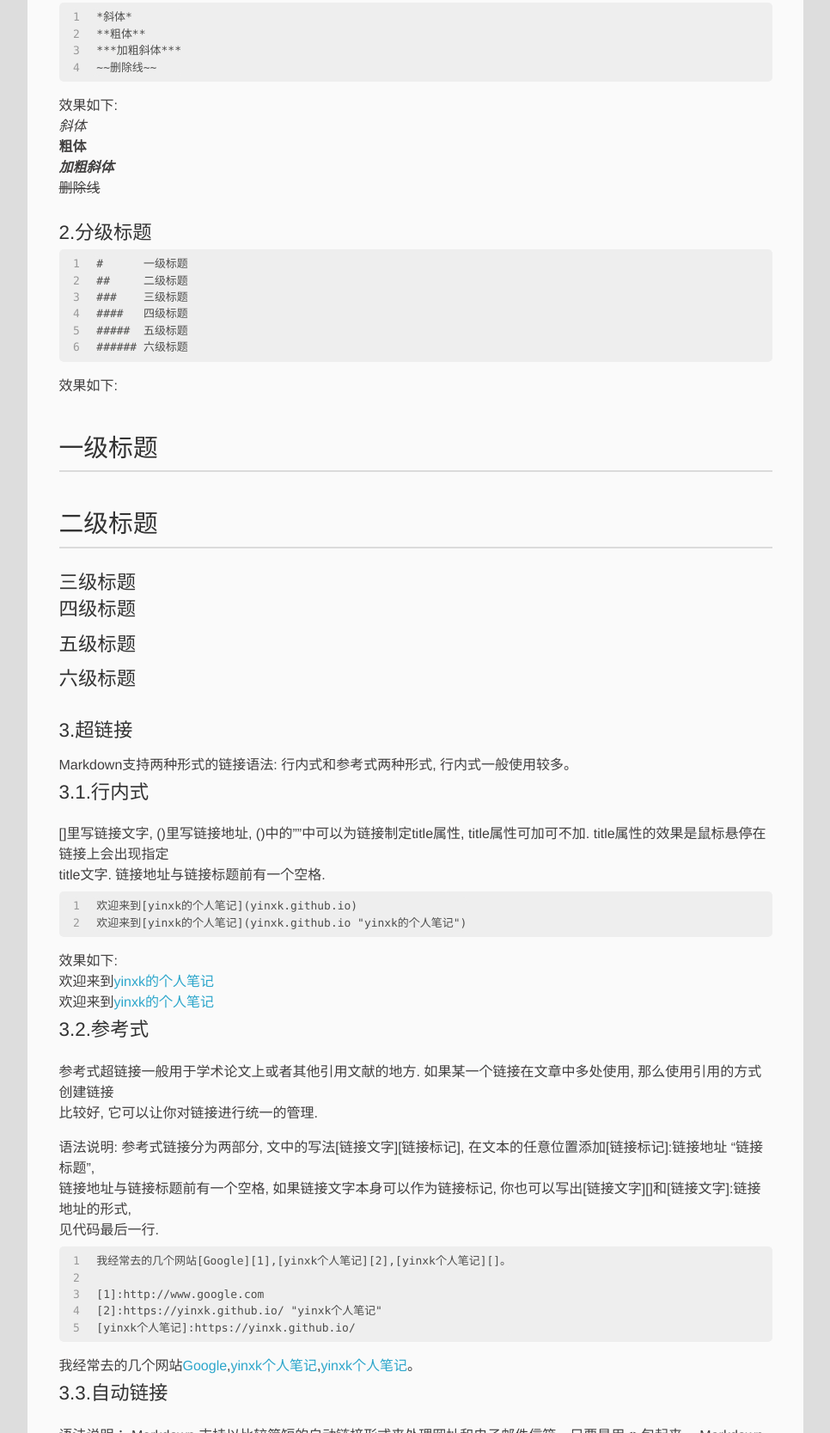
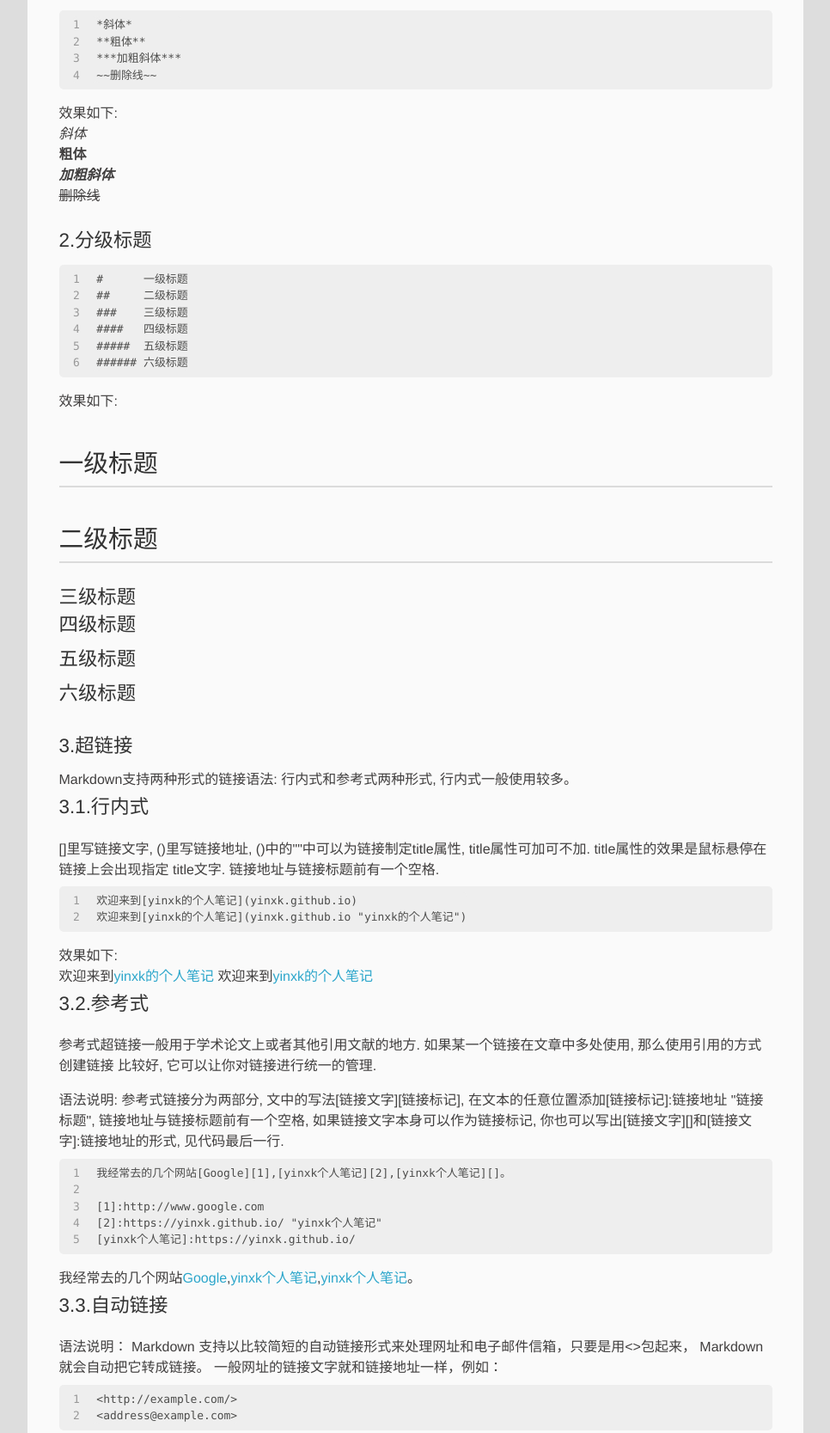
Before and after one commit to yinxk/yinxk.github.io-hexo, a plain HTML site: page index.html in a window 1280 px wide. Shown: the part 396-2063 px from the top of the page at 86% size, without its empty margins (6-972 px from the left). Drawn offline with Linux system fonts and the light colour scheme; a script that the page names is missing.

Commit message:
Site updated: 2019-07-14 21:15:14

```diff
--- a/index.html
+++ b/index.html
@@ -91,21 +91,53 @@
 </header>
     <div class="article-content">
 
-        <h3 id="1-斜体和粗体"><a href="#1-斜体和粗体" class="headerlink" title="1.斜体和粗体"></a>1.斜体和粗体</h3><figure class="highlight plain"><table><tr><td class="gutter"><pre><span class="line">1</span><br><span class="line">2</span><br><span class="line">3</span><br><span class="line">4</span><br></pre></td><td class="code"><pre><span class="line">*斜体* </span><br><span class="line">**粗体**</span><br><span class="line">***加粗斜体***</span><br><span class="line">~~删除线~~</span><br></pre></td></tr></table></figure>
-<p>效果如下:<br><em>斜体</em><br><strong>粗体</strong><br><strong><em>加粗斜体</em></strong><br><del>删除线</del> </p>
-<h3 id="2-分级标题"><a href="#2-分级标题" class="headerlink" title="2.分级标题"></a>2.分级标题</h3><figure class="highlight plain"><table><tr><td class="gutter"><pre><span class="line">1</span><br><span class="line">2</span><br><span class="line">3</span><br><span class="line">4</span><br><span class="line">5</span><br><span class="line">6</span><br></pre></td><td class="code"><pre><span class="line">#      一级标题</span><br><span class="line">##     二级标题</span><br><span class="line">###    三级标题</span><br><span class="line">####   四级标题</span><br><span class="line">#####  五级标题</span><br><span class="line">###### 六级标题</span><br></pre></td></tr></table></figure>
-<p>效果如下:   </p>
-<h1 id="一级标题"><a href="#一级标题" class="headerlink" title="一级标题"></a>一级标题</h1><h2 id="二级标题"><a href="#二级标题" class="headerlink" title="二级标题"></a>二级标题</h2><h3 id="三级标题"><a href="#三级标题" class="headerlink" title="三级标题"></a>三级标题</h3><h4 id="四级标题"><a href="#四级标题" class="headerlink" title="四级标题"></a>四级标题</h4><h5 id="五级标题"><a href="#五级标题" class="headerlink" title="五级标题"></a>五级标题</h5><h6 id="六级标题"><a href="#六级标题" class="headerlink" title="六级标题"></a>六级标题</h6><h3 id="3-超链接"><a href="#3-超链接" class="headerlink" title="3.超链接"></a>3.超链接</h3><p>Markdown支持两种形式的链接语法: 行内式和参考式两种形式, 行内式一般使用较多。</p>
-<h4 id="3-1-行内式"><a href="#3-1-行内式" class="headerlink" title="3.1.行内式"></a>3.1.行内式</h4><p>[]里写链接文字, ()里写链接地址, ()中的””中可以为链接制定title属性, title属性可加可不加. title属性的效果是鼠标悬停在链接上会出现指定<br>title文字. 链接地址与链接标题前有一个空格.<br><figure class="highlight plain"><table><tr><td class="gutter"><pre><span class="line">1</span><br><span class="line">2</span><br></pre></td><td class="code"><pre><span class="line">欢迎来到[yinxk的个人笔记](yinxk.github.io)</span><br><span class="line">欢迎来到[yinxk的个人笔记](yinxk.github.io &quot;yinxk的个人笔记&quot;)</span><br></pre></td></tr></table></figure></p>
-<p>效果如下:<br>欢迎来到<a href="yinxk.github.io">yinxk的个人笔记</a><br>欢迎来到<a href="yinxk.github.io" title="yinxk的个人笔记">yinxk的个人笔记</a></p>
-<h4 id="3-2-参考式"><a href="#3-2-参考式" class="headerlink" title="3.2.参考式"></a>3.2.参考式</h4><p>参考式超链接一般用于学术论文上或者其他引用文献的地方. 如果某一个链接在文章中多处使用, 那么使用引用的方式创建链接<br>比较好, 它可以让你对链接进行统一的管理. </p>
-<p>语法说明: 参考式链接分为两部分, 文中的写法[链接文字][链接标记], 在文本的任意位置添加[链接标记]:链接地址 “链接标题”,<br>链接地址与链接标题前有一个空格, 如果链接文字本身可以作为链接标记, 你也可以写出[链接文字][]和[链接文字]:链接地址的形式,<br>见代码最后一行.<br><figure class="highlight plain"><table><tr><td class="gutter"><pre><span class="line">1</span><br><span class="line">2</span><br><span class="line">3</span><br><span class="line">4</span><br><span class="line">5</span><br></pre></td><td class="code"><pre><span class="line">我经常去的几个网站[Google][1],[yinxk个人笔记][2],[yinxk个人笔记][]。</span><br><span class="line"></span><br><span class="line">[1]:http://www.google.com</span><br><span class="line">[2]:https://yinxk.github.io/ &quot;yinxk个人笔记&quot;</span><br><span class="line">[yinxk个人笔记]:https://yinxk.github.io/</span><br></pre></td></tr></table></figure></p>
+        <h3>1.斜体和粗体</h3>
+<p><figure class="highlight plain"><table><tr><td class="gutter"><pre><span class="line">1</span><br><span class="line">2</span><br><span class="line">3</span><br><span class="line">4</span><br></pre></td><td class="code"><pre><span class="line">*斜体* </span><br><span class="line">**粗体**</span><br><span class="line">***加粗斜体***</span><br><span class="line">~~删除线~~</span><br></pre></td></tr></table></figure></p>
+<p>效果如下:<br>
+<em>斜体</em><br>
+<strong>粗体</strong><br>
+<strong><em>加粗斜体</em></strong><br>
+<s>删除线</s></p>
+<h3>2.分级标题</h3>
+<p><figure class="highlight plain"><table><tr><td class="gutter"><pre><span class="line">1</span><br><span class="line">2</span><br><span class="line">3</span><br><span class="line">4</span><br><span class="line">5</span><br><span class="line">6</span><br></pre></td><td class="code"><pre><span class="line">#      一级标题</span><br><span class="line">##     二级标题</span><br><span class="line">###    三级标题</span><br><span class="line">####   四级标题</span><br><span class="line">#####  五级标题</span><br><span class="line">###### 六级标题</span><br></pre></td></tr></table></figure></p>
+<p>效果如下:</p>
+<h1>一级标题</h1>
+<h2>二级标题</h2>
+<h3>三级标题</h3>
+<h4>四级标题</h4>
+<h5>五级标题</h5>
+<h6>六级标题</h6>
+<h3>3.超链接</h3>
+<p>Markdown支持两种形式的链接语法: 行内式和参考式两种形式, 行内式一般使用较多。</p>
+<h4>3.1.行内式</h4>
+<p>[]里写链接文字, ()里写链接地址, ()中的&quot;&quot;中可以为链接制定title属性, title属性可加可不加. title属性的效果是鼠标悬停在链接上会出现指定
+title文字. 链接地址与链接标题前有一个空格.
+<figure class="highlight plain"><table><tr><td class="gutter"><pre><span class="line">1</span><br><span class="line">2</span><br></pre></td><td class="code"><pre><span class="line">欢迎来到[yinxk的个人笔记](yinxk.github.io)</span><br><span class="line">欢迎来到[yinxk的个人笔记](yinxk.github.io &quot;yinxk的个人笔记&quot;)</span><br></pre></td></tr></table></figure></p>
+<p>效果如下:<br>
+欢迎来到<a href="yinxk.github.io">yinxk的个人笔记</a>
+欢迎来到<a href="yinxk.github.io" title="yinxk的个人笔记">yinxk的个人笔记</a></p>
+<h4>3.2.参考式</h4>
+<p>参考式超链接一般用于学术论文上或者其他引用文献的地方. 如果某一个链接在文章中多处使用, 那么使用引用的方式创建链接
+比较好, 它可以让你对链接进行统一的管理.</p>
+<p>语法说明: 参考式链接分为两部分, 文中的写法[链接文字][链接标记], 在文本的任意位置添加[链接标记]:链接地址 &quot;链接标题&quot;,
+链接地址与链接标题前有一个空格, 如果链接文字本身可以作为链接标记, 你也可以写出[链接文字][]和[链接文字]:链接地址的形式,
+见代码最后一行.
+<figure class="highlight plain"><table><tr><td class="gutter"><pre><span class="line">1</span><br><span class="line">2</span><br><span class="line">3</span><br><span class="line">4</span><br><span class="line">5</span><br></pre></td><td class="code"><pre><span class="line">我经常去的几个网站[Google][1],[yinxk个人笔记][2],[yinxk个人笔记][]。</span><br><span class="line"></span><br><span class="line">[1]:http://www.google.com</span><br><span class="line">[2]:https://yinxk.github.io/ &quot;yinxk个人笔记&quot;</span><br><span class="line">[yinxk个人笔记]:https://yinxk.github.io/</span><br></pre></td></tr></table></figure></p>
 <p>我经常去的几个网站<a href="http://www.google.com" target="_blank" rel="noopener">Google</a>,<a href="https://yinxk.github.io/" title="yinxk个人笔记" target="_blank" rel="noopener">yinxk个人笔记</a>,<a href="https://yinxk.github.io/" target="_blank" rel="noopener">yinxk个人笔记</a>。</p>
-<h4 id="3-3-自动链接"><a href="#3-3-自动链接" class="headerlink" title="3.3.自动链接"></a>3.3.自动链接</h4><p>语法说明： Markdown 支持以比较简短的自动链接形式来处理网址和电子邮件信箱，只要是用&lt;&gt;包起来， Markdown 就会自动把它转成链接。<br>一般网址的链接文字就和链接地址一样，例如：<br><figure class="highlight plain"><table><tr><td class="gutter"><pre><span class="line">1</span><br><span class="line">2</span><br></pre></td><td class="code"><pre><span class="line">&lt;http://example.com/&gt;</span><br><span class="line">&lt;address@example.com&gt;</span><br></pre></td></tr></table></figure></p>
-<p>效果如下:<br><a href="http://example.com/" target="_blank" rel="noopener">http://example.com/</a><br><a href="mailto:&#x61;&#x64;&#x64;&#x72;&#x65;&#x73;&#115;&#64;&#101;&#120;&#x61;&#109;&#x70;&#x6c;&#x65;&#x2e;&#x63;&#111;&#x6d;" target="_blank" rel="noopener">&#x61;&#x64;&#x64;&#x72;&#x65;&#x73;&#115;&#64;&#101;&#120;&#x61;&#109;&#x70;&#x6c;&#x65;&#x2e;&#x63;&#111;&#x6d;</a></p>
-<h3 id="4-锚点"><a href="#4-锚点" class="headerlink" title="4.锚点"></a>4.锚点</h3><p>网页中，锚点其实就是页内超链接，也就是链接本文档内部的某些元素，实现当前页面中的跳转。<br>比如我这里写下一个锚点，点击回到目录，就能跳转到目录。 在目录中点击这一节，就能跳过来。<br>还有下一节的注脚。这些根本上都是用锚点来实现的。</p>
+<h4>3.3.自动链接</h4>
+<p>语法说明： Markdown 支持以比较简短的自动链接形式来处理网址和电子邮件信箱，只要是用&lt;&gt;包起来， Markdown 就会自动把它转成链接。
+一般网址的链接文字就和链接地址一样，例如：
+<figure class="highlight plain"><table><tr><td class="gutter"><pre><span class="line">1</span><br><span class="line">2</span><br></pre></td><td class="code"><pre><span class="line">&lt;http://example.com/&gt;</span><br><span class="line">&lt;address@example.com&gt;</span><br></pre></td></tr></table></figure></p>
+<p>效果如下:<br>
+<a href="http://example.com/" target="_blank" rel="noopener">http://example.com/</a>
+<a href="mailto:address@example.com" target="_blank" rel="noopener">address@example.com</a></p>
+<h3>4.锚点</h3>
+<p>网页中，锚点其实就是页内超链接，也就是链接本文档内部的某些元素，实现当前页面中的跳转。
+比如我这里写下一个锚点，点击回到目录，就能跳转到目录。 在目录中点击这一节，就能跳过来。
+还有下一节的注脚。这些根本上都是用锚点来实现的。</p>
 <p>注意：</p>
-<p>Markdown Extra 只支持在标题后插入锚点，其它地方无效。<br>Leanote 编辑器右侧显示效果区域暂时不支持锚点跳转，所以点来点去发现没有跳转不必惊慌，但是你发布成笔记或博文后是支持跳转的。</p>
+<p>Markdown Extra 只支持在标题后插入锚点，其它地方无效。
+Leanote 编辑器右侧显示效果区域暂时不支持锚点跳转，所以点来点去发现没有跳转不必惊慌，但是你发布成笔记或博文后是支持跳转的。</p>
 
 
 
@@ -167,7 +199,8 @@
 
         <p>平常都是用笔记软件用来做一些记载</p>
 <p>目前的想法是 用来做一些笔记，总结等</p>
-<h2 id="学习"><a href="#学习" class="headerlink" title="学习"></a>学习</h2><p>对于学习这一块，框架、工具等需要学习，但我觉得应该花更多的时间去学习基础性的东西，如：数据结构与算法，运行原理等。</p>
+<h2>学习</h2>
+<p>对于学习这一块，框架、工具等需要学习，但我觉得应该花更多的时间去学习基础性的东西，如：数据结构与算法，运行原理等。</p>
 <p>工具和框架这一类工具的学习，首先是能够熟练使用，其次还应该了解一些运行原理，这样出现问题能够知道为什么。</p>
 <p>万变不离其中，不管是框架还是其他什么工具，都是基于基础知识搭建起来的，那么基础知识是最重要的，应该将较多的时间倾向于此。</p>
 
```
Also changed, not shown: 2019/01/15/hello-world/index.html (+7 -6 lines), 2019/04/17/Markdown/index.html (+51 -19 lines).
